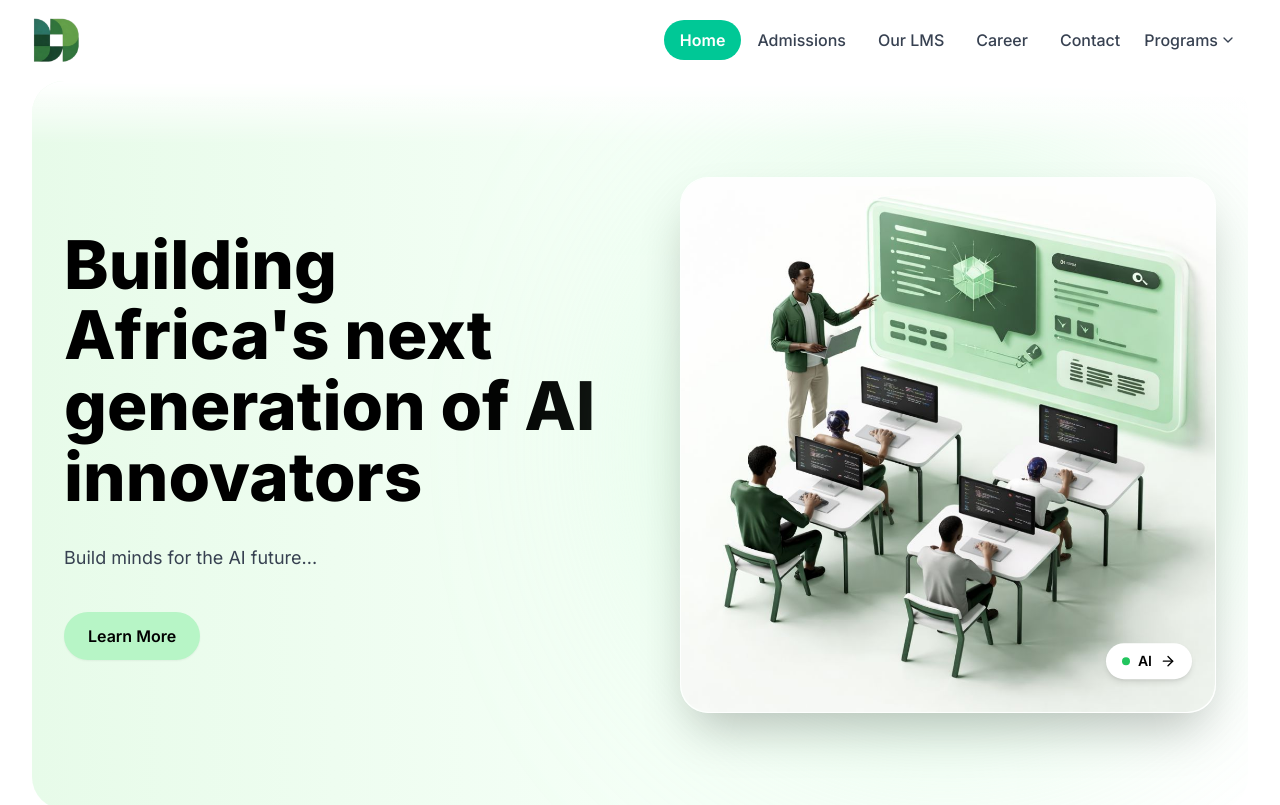
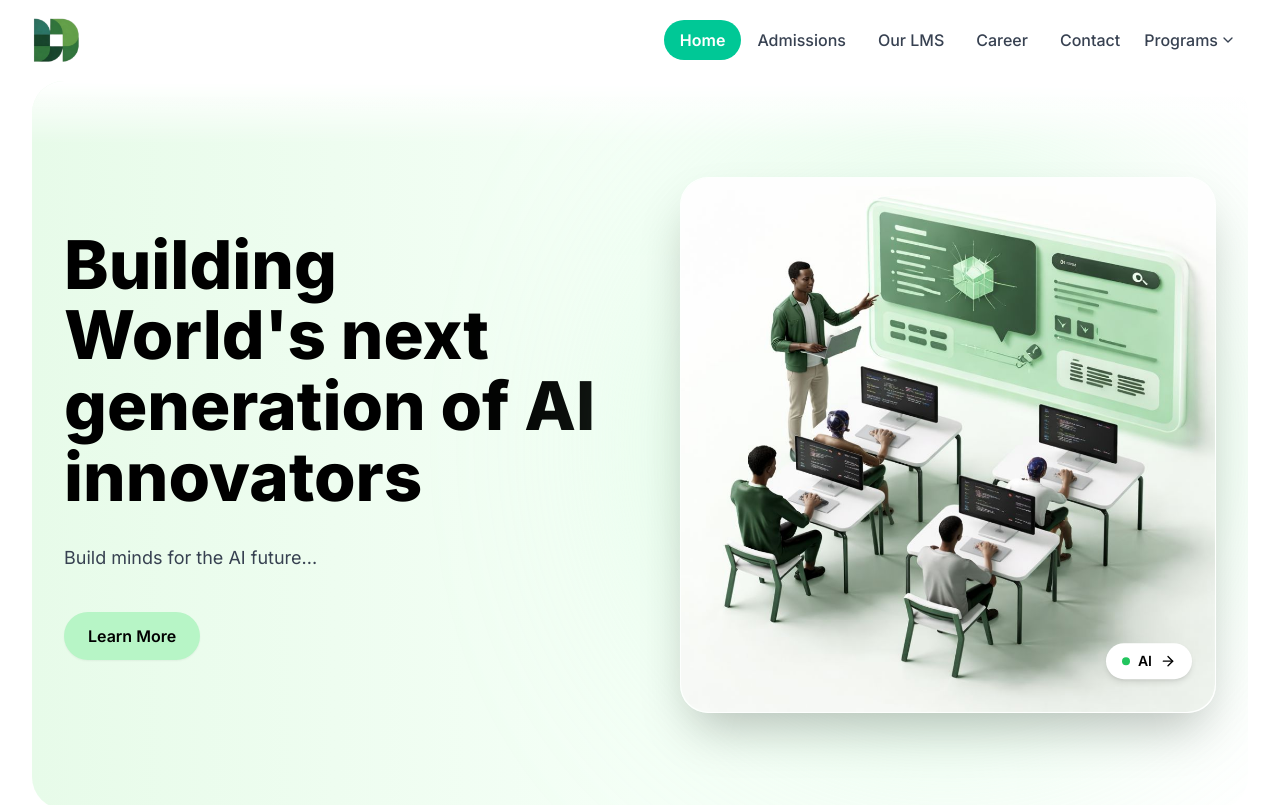
Before and after one commit to Stripe-Edge/DictaHub, a Next.js app: page / in a window 1280 px wide. Shown: the top 805 px of the page. Built offline with nearby package versions, Linux system fonts and the light colour scheme.

Commit message:
Update HeroSection.tsx

```diff
--- a/components/Sections/HeroSection.tsx
+++ b/components/Sections/HeroSection.tsx
@@ -24,7 +24,7 @@ export default function HeroSection() {
           transition={{ duration: 0.6, delay: 0.2 }}
         >
           <h1 className="text-[3.5rem] md:text-[4.2rem] font-extrabold leading-[1.05] text-black mb-8">
-            Building Africa's next generation of AI innovators
+            Building World's next generation of AI innovators
           </h1>
 
           <p className="text-gray-700 max-w-md mb-10 text-lg">
```
